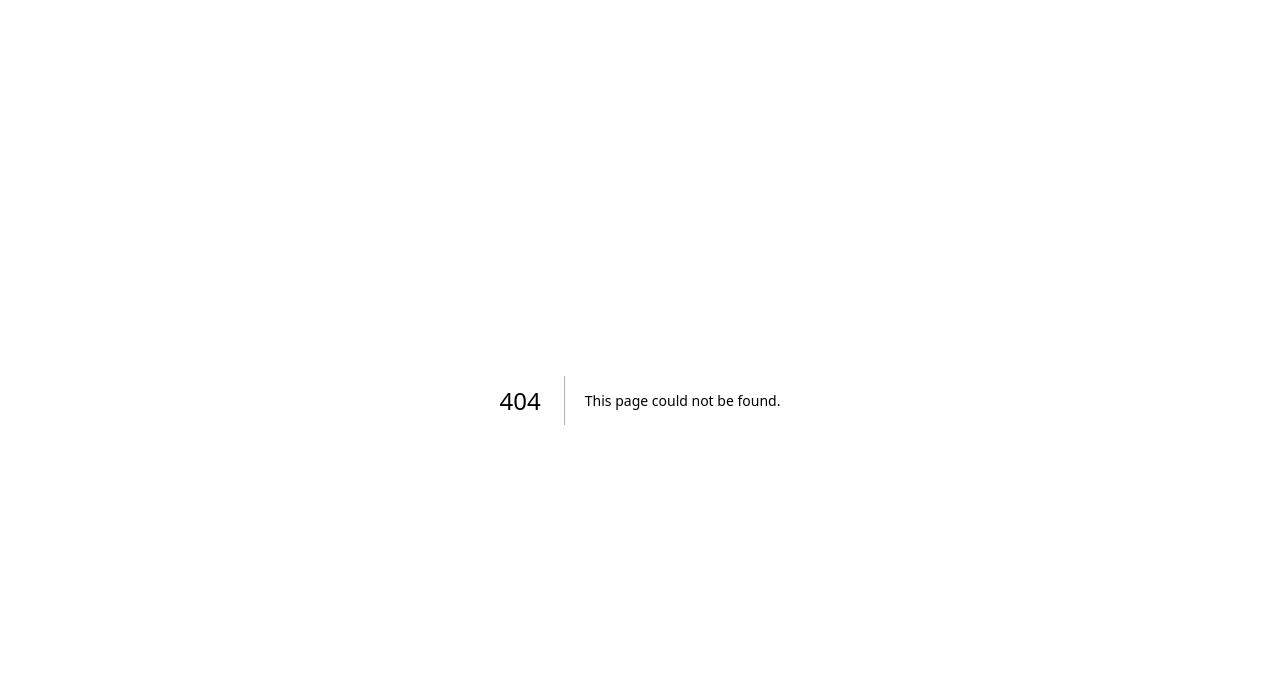
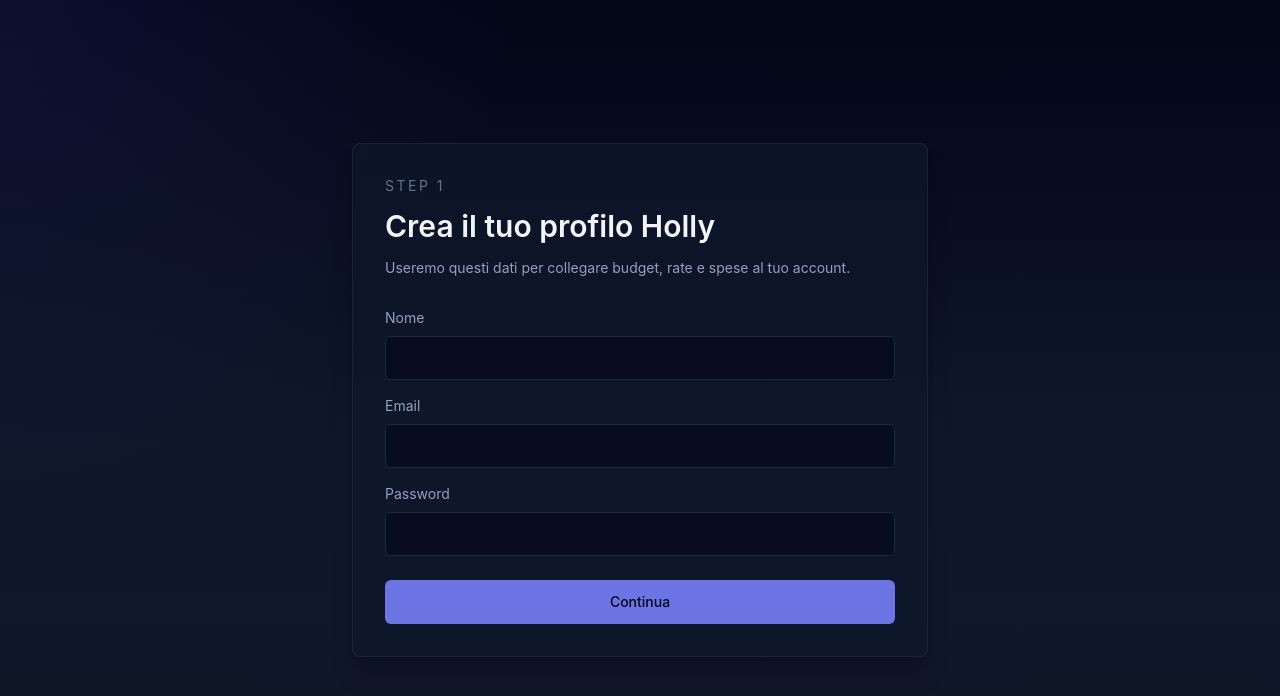
Before and after one commit to Alibaba2709/NoxVault, a Next.js app: page /register in a window 1280 px wide. Before the commit this address had no page. Shown: the top 696 px of the page. Built offline with nearby package versions, Linux system fonts and the light colour scheme.

Commit message:
Add registration page

```diff
--- /dev/null
+++ b/src/app/register/page.tsx
@@ -0,0 +1,92 @@
+"use client";
+
+import { useRouter } from "next/navigation";
+import { useState } from "react";
+import { AuthPanel } from "@/components/AuthPanel";
+
+type FormStatus = "idle" | "saving" | "error";
+
+export default function RegisterPage() {
+  const router = useRouter();
+  const [status, setStatus] = useState<FormStatus>("idle");
+  const [message, setMessage] = useState("");
+
+  async function handleSubmit(formData: FormData) {
+    setStatus("saving");
+    setMessage("");
+
+    const response = await fetch("/api/register", {
+      method: "POST",
+      headers: { "Content-Type": "application/json" },
+      body: JSON.stringify({
+        name: String(formData.get("name") ?? ""),
+        email: String(formData.get("email") ?? ""),
+        password: String(formData.get("password") ?? ""),
+      }),
+    });
+
+    const result = (await response.json().catch(() => null)) as {
+      userId?: string;
+      nextStep?: string;
+      error?: string;
+    } | null;
+
+    if (!response.ok || !result?.userId || !result.nextStep) {
+      setStatus("error");
+      setMessage(result?.error ?? "Registrazione non riuscita.");
+      return;
+    }
+
+    localStorage.setItem("hollyUserId", result.userId);
+    router.push(result.nextStep);
+  }
+
+  return (
+    <AuthPanel eyebrow="Step 1" title="Crea il tuo profilo Holly">
+      <p className="mt-3 text-sm leading-6 text-slate-400">
+        Useremo questi dati per collegare budget, rate e spese al tuo account.
+      </p>
+
+      <form action={handleSubmit} className="mt-7 grid gap-4">
+        <label className="grid gap-2 text-sm text-slate-400">
+          Nome
+          <input
+            name="name"
+            required
+            minLength={2}
+            className="h-11 rounded-md border border-slate-800 bg-slate-950/60 px-3 text-slate-300 outline-none transition focus:border-indigo-400/60"
+          />
+        </label>
+        <label className="grid gap-2 text-sm text-slate-400">
+          Email
+          <input
+            name="email"
+            required
+            type="email"
+            className="h-11 rounded-md border border-slate-800 bg-slate-950/60 px-3 text-slate-300 outline-none transition focus:border-indigo-400/60"
+          />
+        </label>
+        <label className="grid gap-2 text-sm text-slate-400">
+          Password
+          <input
+            name="password"
+            required
+            minLength={8}
+            type="password"
+            className="h-11 rounded-md border border-slate-800 bg-slate-950/60 px-3 text-slate-300 outline-none transition focus:border-indigo-400/60"
+          />
+        </label>
+
+        <button
+          type="submit"
+          disabled={status === "saving"}
+          className="mt-2 h-11 rounded-md bg-indigo-400/85 px-4 text-sm font-medium text-slate-950 transition hover:bg-indigo-300 disabled:cursor-wait disabled:bg-slate-700 disabled:text-slate-400"
+        >
+          {status === "saving" ? "Creazione..." : "Continua"}
+        </button>
+
+        {message ? <p className="text-sm text-rose-300">{message}</p> : null}
+      </form>
+    </AuthPanel>
+  );
+}
```
